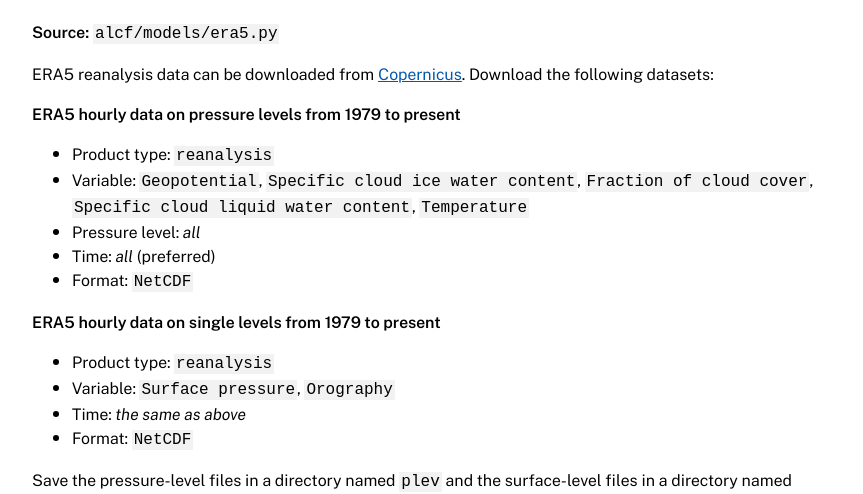
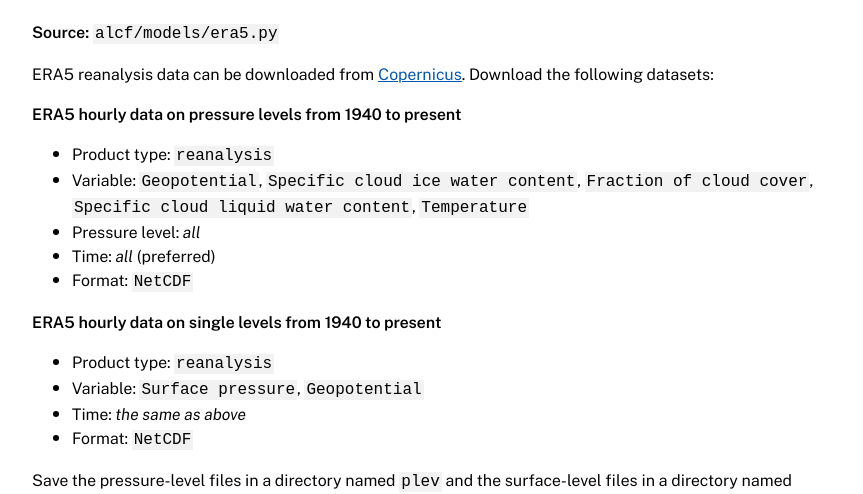
Before and after one commit to alcf-lidar/alcf, a Jekyll site: the page built from docs/documentation/model_guide/index.md, in a window 1280 px wide and 900 px high, scrolled down 1149 px. Shown: the part 158-652 px from the top of the window, without its empty margins (208-1071 px from the left). Built offline with Jekyll 4.4.1, drawn with Linux system fonts in a browser that asks for light colours.

Commit message:
docs: Update ERA5 download instructions

```diff
--- a/docs/documentation/model_guide/index.md
+++ b/docs/documentation/model_guide/index.md
@@ -55,7 +55,7 @@ variables.
 
 ERA5 reanalysis data can be downloaded from [Copernicus](https://cds.climate.copernicus.eu/#!/search?text=ERA5&type=dataset). Download the following datasets:
 
-**ERA5 hourly data on pressure levels from 1979 to present**
+**ERA5 hourly data on pressure levels from 1940 to present**
 
 - Product type: `reanalysis`
 - Variable: `Geopotential`, `Specific cloud ice water content`, `Fraction of cloud cover`, `Specific cloud liquid water content`, `Temperature`
@@ -63,10 +63,10 @@ ERA5 reanalysis data can be downloaded from [Copernicus](https://cds.climate.cop
 - Time: *all* (preferred)
 - Format: `NetCDF`
 
-**ERA5 hourly data on single levels from 1979 to present**
+**ERA5 hourly data on single levels from 1940 to present**
 
 - Product type: `reanalysis`
-- Variable: `Surface pressure`, `Orography`
+- Variable: `Surface pressure`, `Geopotential`
 - Time: *the same as above*
 - Format: `NetCDF`
 
```
